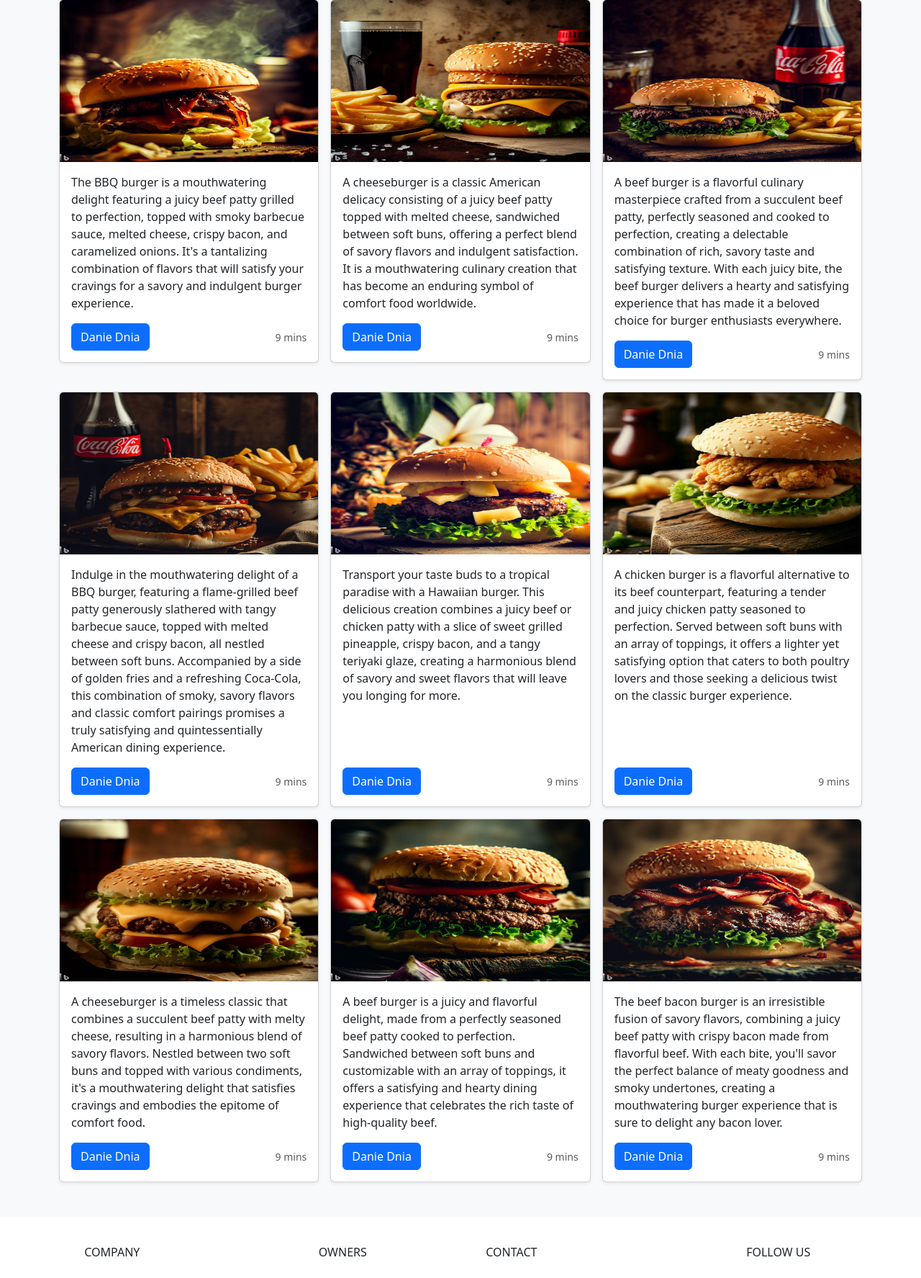
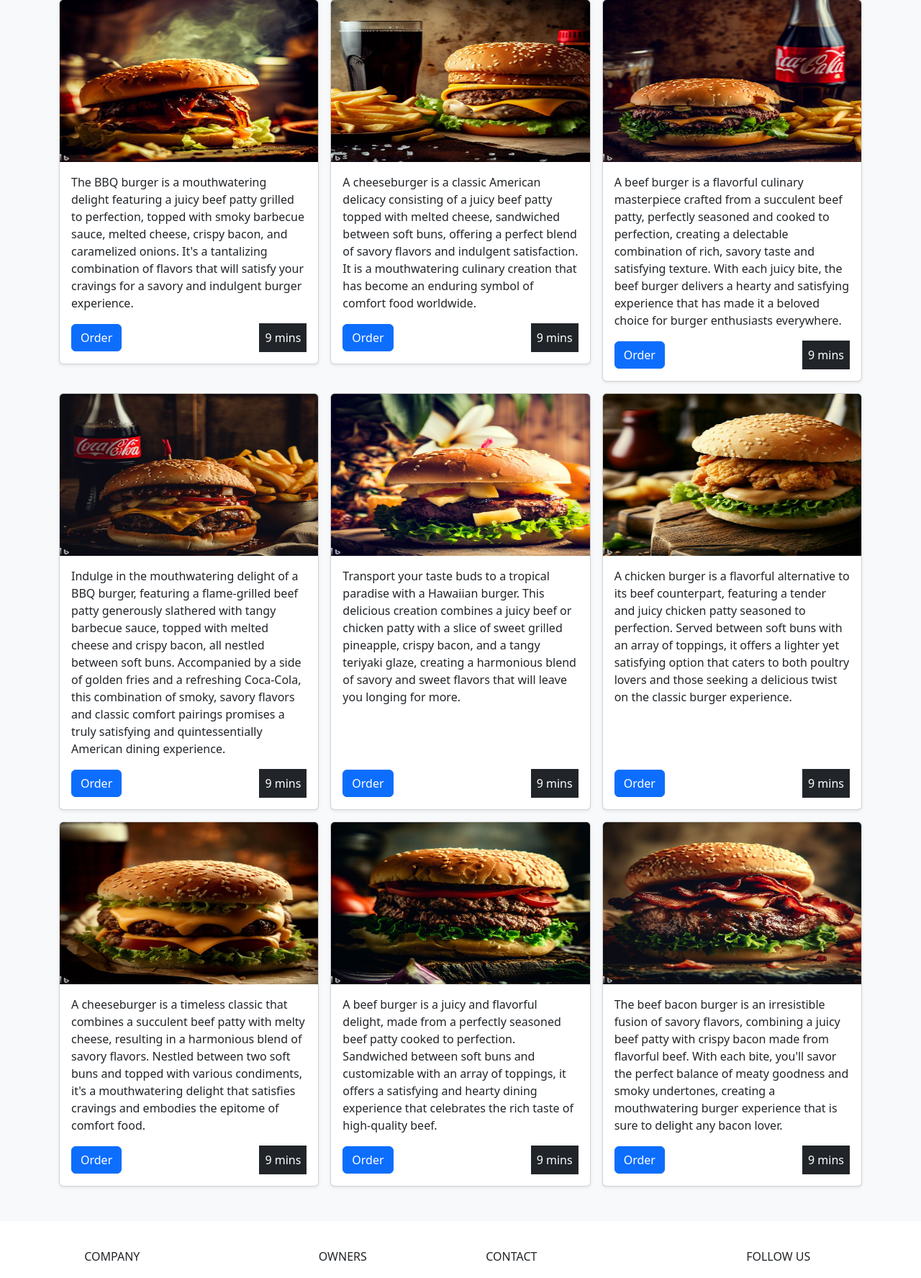
Before and after one commit to Gibki29/FlaskApp, a Flask app: page / in a window 1280 px wide. Shown: the part 522-2297 px from the top of the page at 72% size. Run offline with Flask 3, Linux system fonts and the light colour scheme.

Commit message:
Visual Changes

```diff
--- a/templates/index.html
+++ b/templates/index.html
@@ -48,9 +48,9 @@
             <div class="d-flex justify-content-between align-items-center">
 
                 <button type="button" class="btn btn-primary" data-bs-toggle="modal" data-bs-target="#BBQ_Burger">
-                  Danie Dnia
+                  Order
                 </button>
-              <small class="text-body-secondary">9 mins</small>
+                <div class="d-inline p-2 bg-dark text-white">9 mins</div>
             </div>
           </div>
         </div>
@@ -65,10 +65,10 @@
               <div class="d-flex justify-content-between align-items-center">
 
                   <button type="button" class="btn btn-primary" data-bs-toggle="modal" data-bs-target="#DanieDnia">
-                    Danie Dnia
+                    Order
                   </button>
 
-                <small class="text-body-secondary">9 mins</small>
+                  <div class="d-inline p-2 bg-dark text-white">9 mins</div>
               </div>
             </div>
           </div>
@@ -85,10 +85,10 @@
               <div class="d-flex justify-content-between align-items-center">
 
                   <button type="button" class="btn btn-primary" data-bs-toggle="modal" data-bs-target="#Beef_Zestaw">
-                    Danie Dnia
+                    Order
                   </button>
 
-                <small class="text-body-secondary">9 mins</small>
+                  <div class="d-inline p-2 bg-dark text-white">9 mins</div>
               </div>
             </div>
           </div>
@@ -106,10 +106,10 @@
               <div class="d-flex justify-content-between align-items-center">
 
                   <button type="button" class="btn btn-primary" data-bs-toggle="modal" data-bs-target="#BBQ_Zestaw">
-                    Danie Dnia
+                    Order
                   </button>
 
-                <small class="text-body-secondary">9 mins</small>
+                  <div class="d-inline p-2 bg-dark text-white">9 mins</div>
               </div>
             </div>
           </div>
@@ -126,9 +126,9 @@
               <div class="d-flex justify-content-between align-items-center">
 
                   <button type="button" class="btn btn-primary" data-bs-toggle="modal" data-bs-target="#Hawaiian">
-                    Danie Dnia
+                    Order
                   </button>
-                <small class="text-body-secondary">9 mins</small>
+                  <div class="d-inline p-2 bg-dark text-white">9 mins</div>
               </div>
             </div>
           </div>
@@ -144,10 +144,10 @@
               <div class="d-flex justify-content-between align-items-center">
                 <div class="btn-group">
                   <button type="button" class="btn btn-primary" data-bs-toggle="modal" data-bs-target="#Chiken">
-                    Danie Dnia
+                    Order
                   </button>
                 </div>
-                <small class="text-body-secondary">9 mins</small>
+                <div class="d-inline p-2 bg-dark text-white">9 mins</div>
               </div>
             </div>
           </div>
@@ -164,10 +164,10 @@
             <div class="d-flex justify-content-between align-items-center">
               <div class="btn-group">
                 <button type="button" class="btn btn-primary" data-bs-toggle="modal" data-bs-target="#DanieDnia">
-                  Danie Dnia
+                  Order
                 </button>
               </div>
-              <small class="text-body-secondary">9 mins</small>
+              <div class="d-inline p-2 bg-dark text-white">9 mins</div>
             </div>
           </div>
         </div>
@@ -183,10 +183,10 @@
               <div class="d-flex justify-content-between align-items-center">
                 <div class="btn-group">
                   <button type="button" class="btn btn-primary" data-bs-toggle="modal" data-bs-target="#Beef">
-                    Danie Dnia
+                    Order
                   </button>
                 </div>
-                <small class="text-body-secondary">9 mins</small>
+                <div class="d-inline p-2 bg-dark text-white">9 mins</div>
               </div>
             </div>
           </div>
@@ -202,10 +202,10 @@
               <div class="d-flex justify-content-between align-items-center">
                 <div class="btn-group">
                   <button type="button" class="btn btn-primary" data-bs-toggle="modal" data-bs-target="#Beef_Bacon_Burger">
-                    Danie Dnia
+                    Order
                   </button>
                 </div>
-                <small class="text-body-secondary">9 mins</small>
+                <div class="d-inline p-2 bg-dark text-white">9 mins</div>
               </div>
             </div>
           </div>
```
